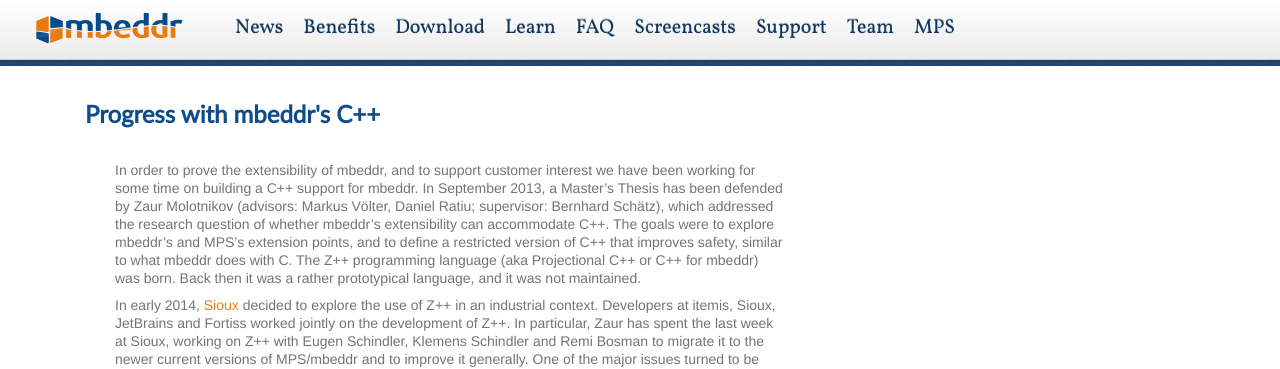
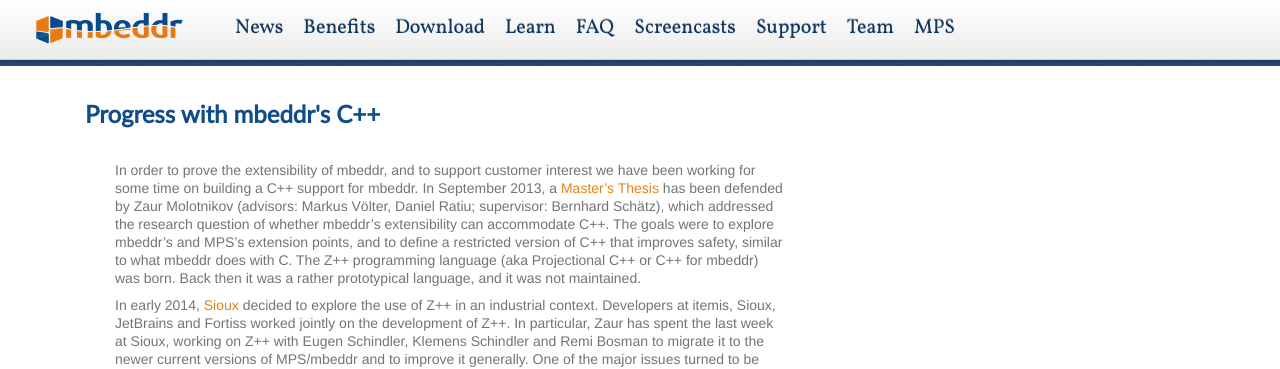
Before and after one commit to mbeddr/mbeddr.github.io, a Jekyll site: the page built from _posts/2014-05-26-cpp-progress.html, in a window 1280 px wide. Shown: the top 369 px of the page. Built offline with Jekyll 4.4.1, drawn with Linux system fonts in a browser that asks for light colours; nearby versions of some CDN libraries; library files that are not in the unit come from our copies; some of the changed lines change nothing that is shown.

Commit message:
link to the mt

```diff
--- a/_posts/2014-05-26-cpp-progress.html
+++ b/_posts/2014-05-26-cpp-progress.html
@@ -5,8 +5,8 @@
 
 <p>
 In order to prove the extensibility of mbeddr, and to support customer interest we have been working for some time
-    on building a C++ support for mbeddr.  In September 2013, a Master’s Thesis has been defended by Zaur Molotnikov
-    (advisors: Markus Völter, Daniel Ratiu; supervisor: Bernhard Schätz), which addressed the research question of
+    on building a C++ support for mbeddr.  In September 2013, a <a href="https://github.com/qutorial/cppmt/blob/master/MasterThesis_ZaurMolotnikov.pdf">Master’s Thesis</a>
+    has been defended by Zaur Molotnikov (advisors: Markus Völter, Daniel Ratiu; supervisor: Bernhard Schätz), which addressed the research question of
     whether mbeddr’s extensibility can accommodate C++. The goals were to explore mbeddr’s and MPS’s extension points,
     and to define a restricted version of C++ that improves safety, similar to what mbeddr does with C. The Z++
     programming language (aka Projectional C++ or C++ for mbeddr) was born. Back then it was a rather prototypical
```
